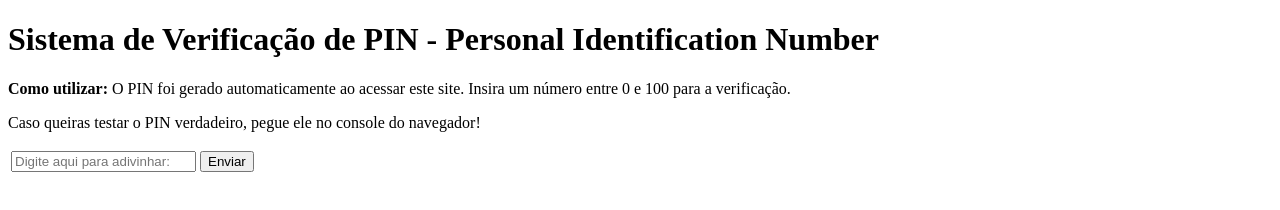
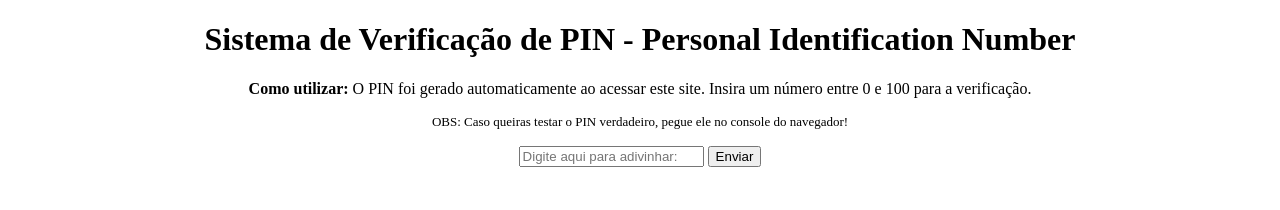
Before and after one commit to FeMarzani/sistema-verificacao-pin, a plain HTML site: page src/index.html in a window 1280 px wide. Drawn offline with Linux system fonts and the light colour scheme.

Commit message:
:lipstick: feat: estilizando o html pelo css

```diff
--- /dev/null
+++ b/src/css/style.css
@@ -0,0 +1,25 @@
+body {
+    background-color: white;
+}
+h1 {
+    text-align: center;
+    color: black;
+}
+
+p {
+    text-align: center;
+    color: black;
+}
+
+.colinha {
+    font-size: 13px;
+}
+
+table {
+    margin-left: auto;
+    margin-right: auto;
+}
+
+.resultado {
+    font-size: 20px;
+}
--- a/src/index.html
+++ b/src/index.html
@@ -4,6 +4,7 @@
     <meta charset="UTF-8">
     <meta name="viewport" content="width=device-width, initial-scale=1.0">
     <title>Sistema de Verificação de PIN</title>
+    <link rel="stylesheet" href="css/style.css">
 </head>
 <body>
 
@@ -11,7 +12,7 @@
     <p><b>Como utilizar:</b> O PIN foi gerado automaticamente ao acessar este site. Insira um número entre 0 e 100 para a verificação.</p>
 
     <!-- Instrução para o Usuário, caso ele queira testar o pin verdadeiro diretamente, ou ver o pin atualizando. -->
-    <p class="colinha">Caso queiras testar o PIN verdadeiro, pegue ele no console do navegador!</p>
+    <p class="colinha">OBS: Caso queiras testar o PIN verdadeiro, pegue ele no console do navegador!</p>
 
     <!-- Abrindo uma tabela para a inserção dos objetos da tela -->
 
```
